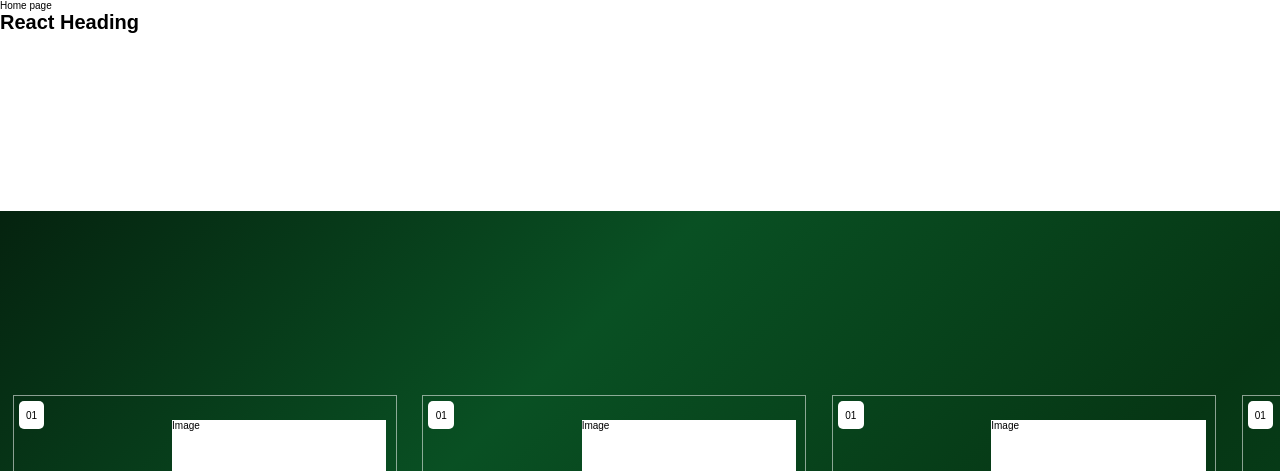
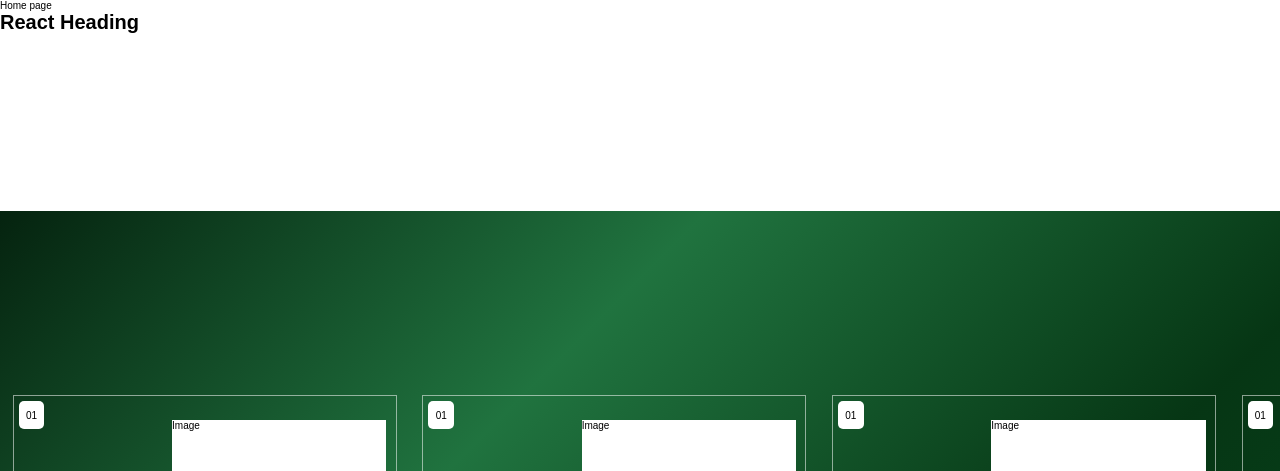
Before and after one commit to GAUTAM2349/Real-estate-app, a React app: page / in a window 1280 px wide. Shown: the top 471 px of the page. Built offline with nearby package versions, Linux system fonts and the light colour scheme.

Commit message:
debugging

```diff
--- a/style.css
+++ b/style.css
@@ -29,7 +29,7 @@ SECTION PROCESS
   background: repeating-linear-gradient(
     135deg,
     rgb(5, 35, 15) 0px,
-    rgb(9, 80, 35) 500px,
+    rgb(32, 115, 63) 500px,
     rgb(6, 54, 20),
     rgb(8, 74, 33)
   );
```
